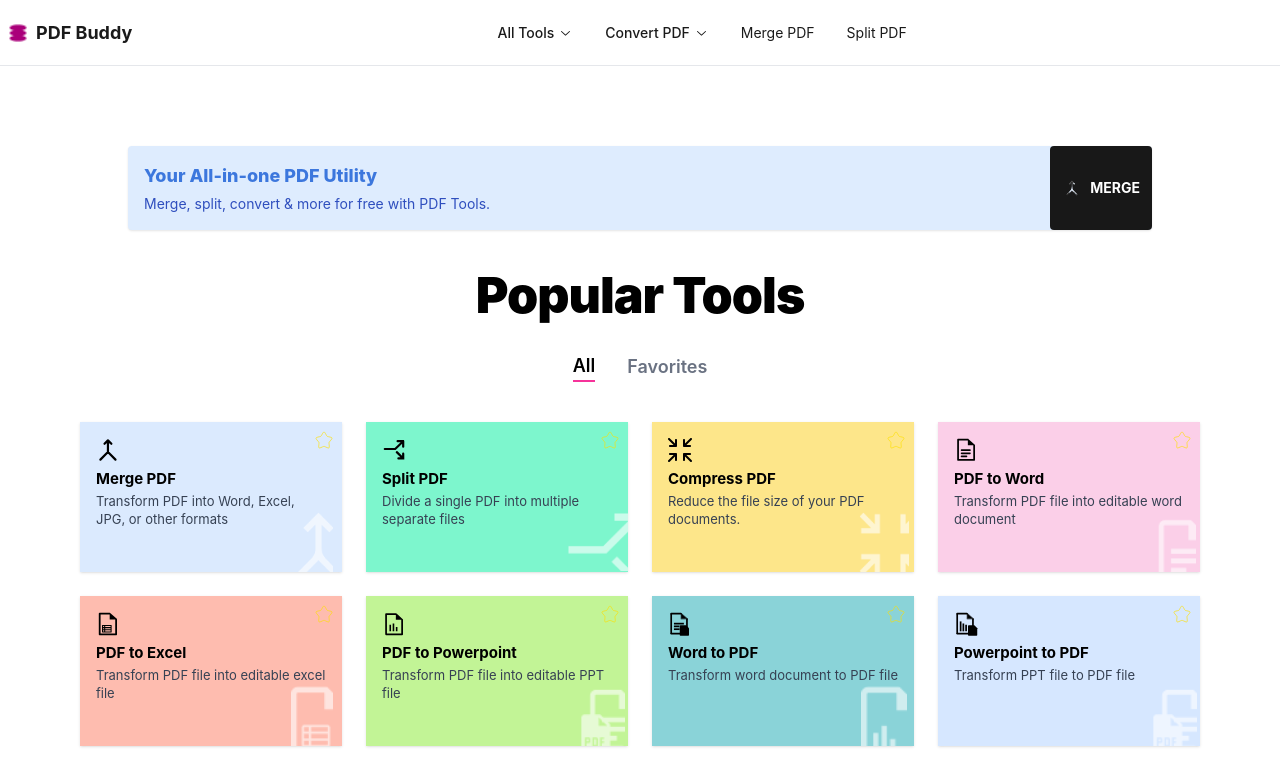
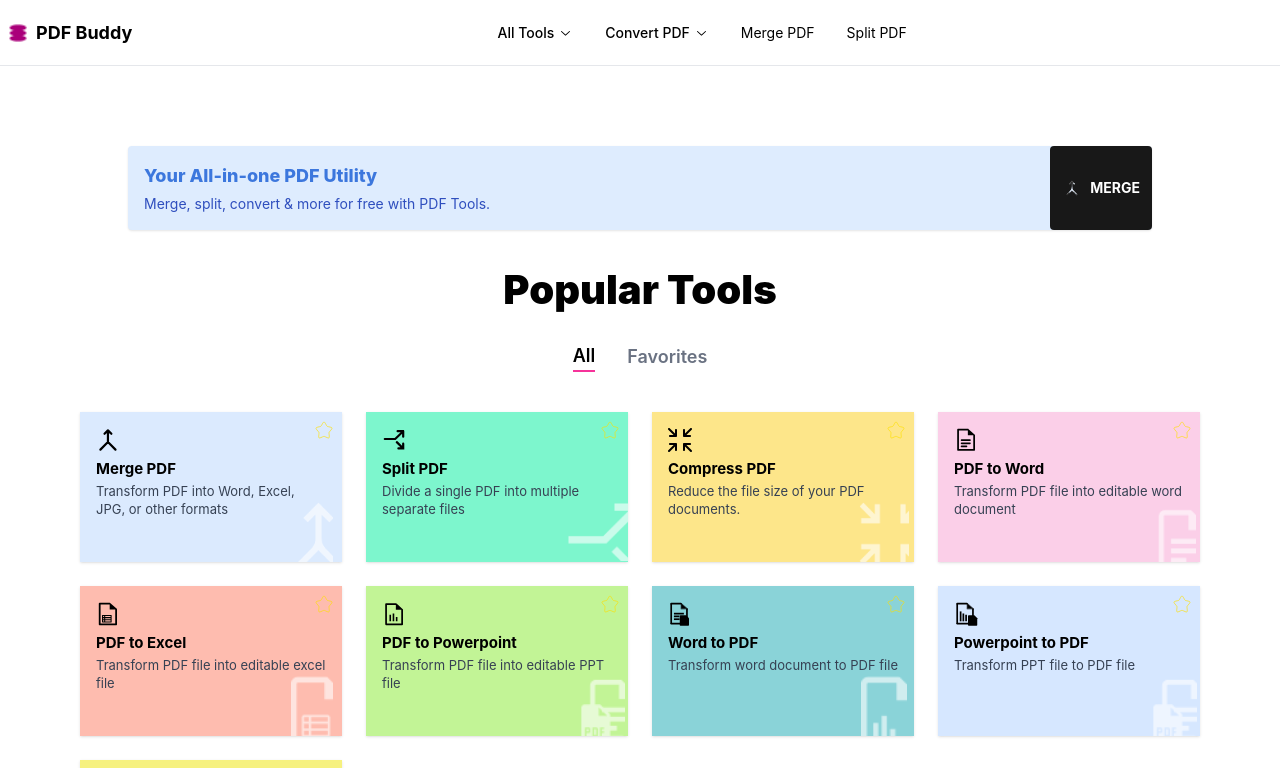
Before and after one commit to Anandhian/Intern-PdfWebsite, a React (Vite) app: page / in a window 1280 px wide. Shown: the top 768 px of the page. Built offline with nearby package versions, Linux system fonts and the light colour scheme.

Commit message:
updating

```diff
--- a/src/Components/Navbar.jsx
+++ b/src/Components/Navbar.jsx
@@ -4,32 +4,31 @@ import { Link } from "react-router-dom";
 import AllToolsDropdown from "./AllToolsDropdown";
 import ConvertDropdown from "./ConvertDropdown";
 import MobileMenu from "./MobileMenu";
-import Frame from '../assets/Frame.png'; // Logo image
+import Frame from "../assets/Frame.png"; // Logo image
 
 const Navbar = () => {
   const [isMobileMenuOpen, setIsMobileMenuOpen] = useState(false);
 
   return (
     <div className="w-full bg-white border-b border-gray-200 sticky top-0 z-50">
-      {/* Navbar container */}
-      <div className="w-[1280px] h-[65px] mx-auto px-[8px] py-[10px] flex items-center">
+      <div className="max-w-[1280px] h-[65px] mx-auto px-[8px] py-[10px] flex items-center justify-between">
 
         {/* Left: Logo */}
-        <Link to="/" className="flex items-center gap-2">
+        <Link to="/" className="flex items-center gap-2 shrink-0">
           <img src={Frame} alt="Logo" className="w-5 h-5" />
-          <span className="text-[18px] leading-[16px] font-bold text-black-89">PDF Buddy</span>
+          <span className="text-[18px] leading-[16px] font-bold text-black">PDF Buddy</span>
         </Link>
 
-        {/* Center: Tools nav */}
-        <div className="hidden md:flex flex-grow justify-center gap-[32px] items-center text-[14px] leading-[16px] font-normal text-black-89">
+        {/* Center nav: Only on desktop */}
+        <div className="hidden md:flex flex-1 justify-center gap-[32px] items-center text-[14px] leading-[16px] font-normal text-black">
           <AllToolsDropdown />
           <ConvertDropdown />
           <Link to="/merge" className="hover:text-blue-600">Merge PDF</Link>
           <Link to="/split" className="hover:text-blue-600">Split PDF</Link>
         </div>
 
-        {/* Right: Mobile menu button (only shown on mobile) */}
-        <div className="md:hidden ml-auto">
+        {/* Right: Mobile menu (only visible on mobile) */}
+        <div className="md:hidden shrink-0">
           <button
             className="text-2xl text-gray-700"
             onClick={() => setIsMobileMenuOpen(true)}
--- a/src/Pages/Home.jsx
+++ b/src/Pages/Home.jsx
@@ -60,9 +60,10 @@ function Home() {
         </div>
 
         {/* ✅ Section Title */}
-      <h2 className=" popular-heading  font-['Inter'] text-center mb-8">
+  <h2 className="text-[20px] leading-[28px] sm:text-[32px] sm:leading-[36px] md:text-[40px] md:leading-[40px] font-black font-['Inter'] text-center mb-8">
   Popular Tools
 </h2>
+
 
 
         {/* ✅ Tabs */}
```
